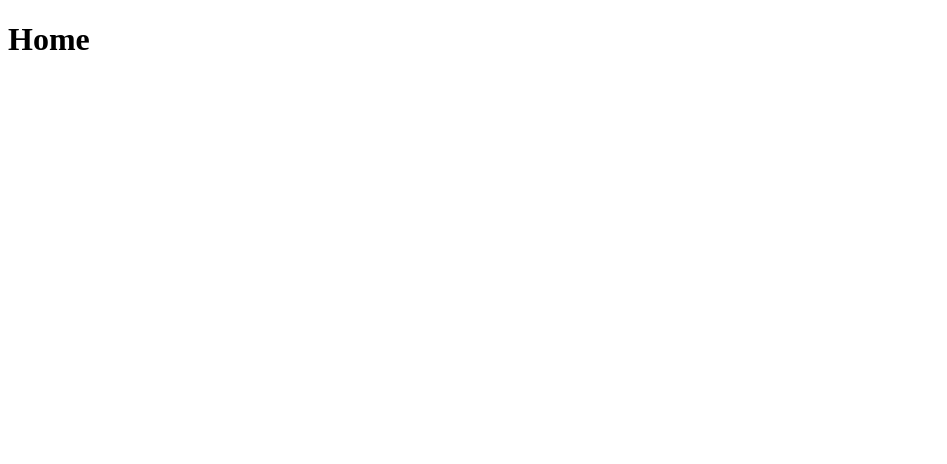
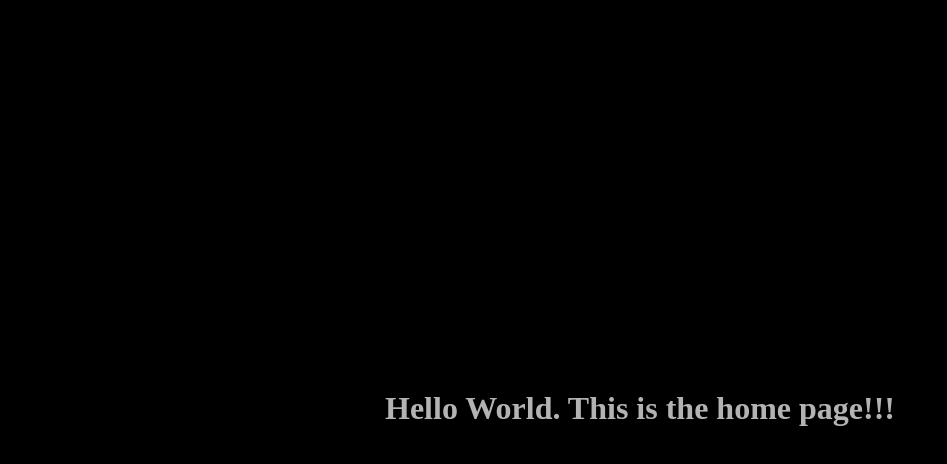
Before and after one commit to trace-kadenyi/SIL-Assessment-Backend, a website: page views/index.html in a window 1280 px wide. Shown: the whole page, without its empty margins (0-947 px from the left). Drawn offline with Linux system fonts and the light colour scheme.

Commit message:
Style page

```diff
--- a/views/index.html
+++ b/views/index.html
@@ -5,7 +5,22 @@
     <meta name="viewport" content="width=device-width, initial-scale=1.0" />
     <title>Index</title>
   </head>
+  <style>
+    body {
+      padding: 0;
+      background-color: #000;
+      display: flex;
+      justify-content: center;
+      align-items: center;
+      height: 100vh;
+    }
+    h1 {
+      color: #fff;
+      padding: 20px;
+      opacity: 0.7;
+    }
+  </style>
   <body>
-    <h1>Home</h1>
+    <h1>Hello World. This is the home page!!!</h1>
   </body>
 </html>
```
Also changed, not shown: views/404.html (+30 -0 lines).
